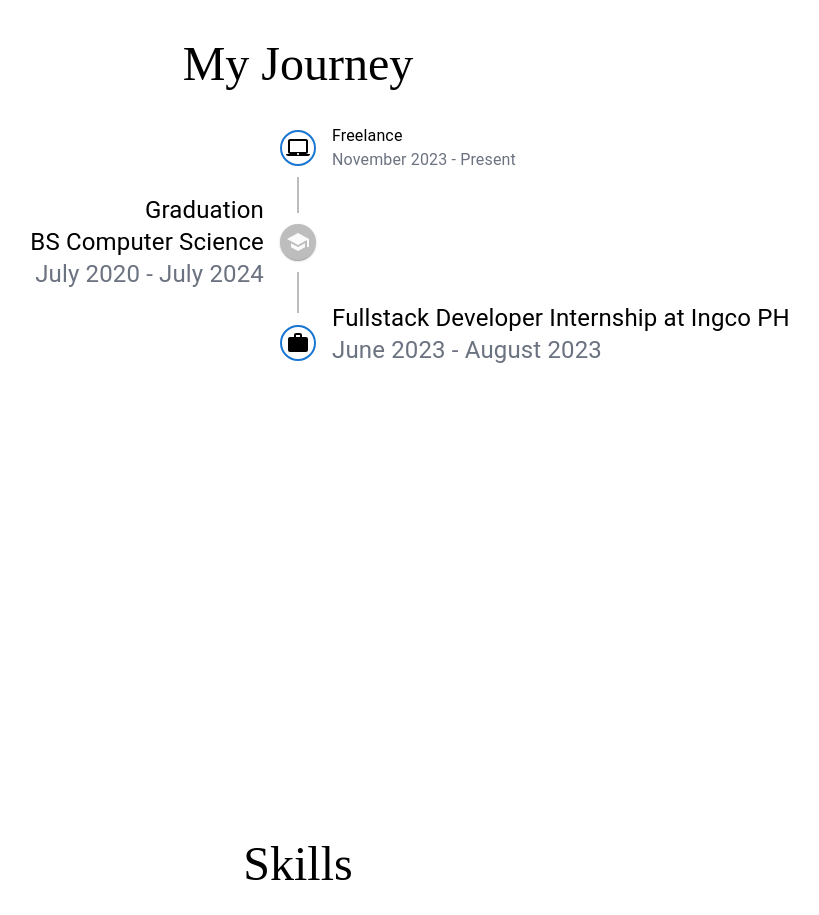
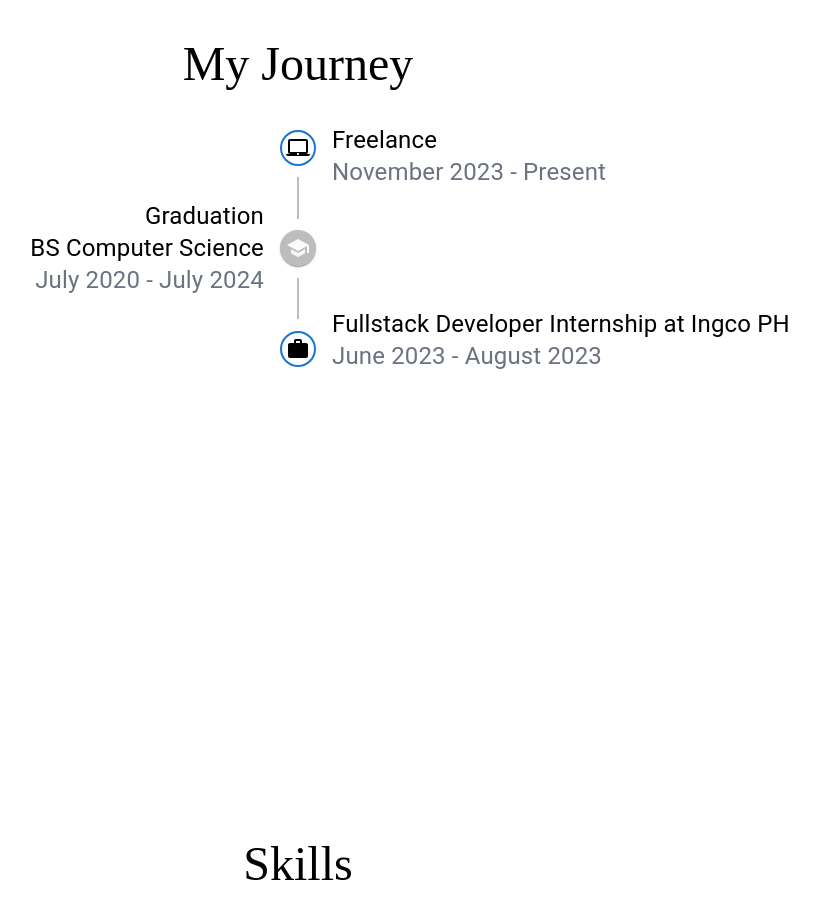
Before and after one commit to DanerisMendoza/portfolio, a React (Create React App) app: page / in a window 1280 px wide. Shown: the part 1580-2495 px from the top of the page, without its empty margins (362-1181 px from the left). Built offline with nearby package versions, Linux system fonts and the light colour scheme.

Commit message:
timeline: text size minor bug fix

```diff
--- a/src/views/Timeline.js
+++ b/src/views/Timeline.js
@@ -24,8 +24,8 @@ export default function CustomizedTimeline() {
                         <TimelineConnector />
                     </TimelineSeparator>
                     <TimelineContent >
-                        <h3 className="text-base  text-black-500"> Freelance</h3>
-                        <h3 className="text-base  text-gray-500">November 2023 - Present</h3>
+                        <h3 className="text-base  md:text-2xl text-black-500"> Freelance</h3>
+                        <h3 className="text-base   md:text-2xl text-gray-500">November 2023 - Present</h3>
                     </TimelineContent>
                 </TimelineItem>
 
```
